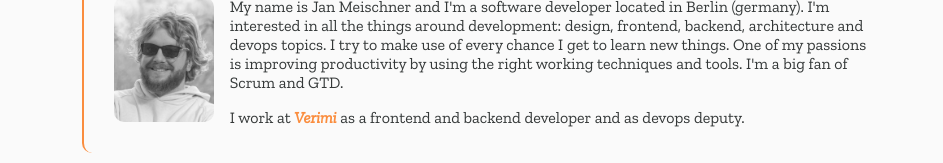
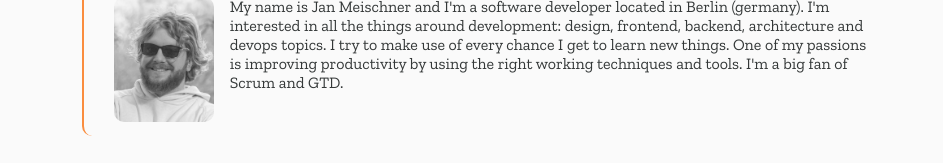
Before and after one commit to jmeischner/archive-jmeischner.github.io, a Gatsby site: page / in a window 1280 px wide. Shown: the part 665-828 px from the top of the page, without its empty margins (208-1151 px from the left). Built offline with nearby package versions, Linux system fonts and the light colour scheme; Gatsby itself is replaced by a stand-in of ours.

Commit message:
Change about me

```diff
--- a/src/components/layout/footer.js
+++ b/src/components/layout/footer.js
@@ -1,15 +1,15 @@
-import React from 'react'
-import styled from 'styled-components'
-
-import Container from 'base/container'
-import Flex from "base/flex"
-
-import H3 from 'typography/h3'
-
-import ProfilePicture from './profilepicture'
 import Github from 'assets/icons/github.svg'
 import LinkedIn from "assets/icons/linkedin.svg"
 import Xing from "assets/icons/xing.svg"
+import Container from 'base/container'
+import Flex from "base/flex"
+import React from 'react'
+import styled from 'styled-components'
+import H3 from 'typography/h3'
+import ProfilePicture from './profilepicture'
+
+
+
 
 const FooterContainer = styled(Flex)`
   margin-top: auto;
@@ -103,11 +103,6 @@ const Footer = () => {
                     to learn new things. One of my passions is improving
                     productivity by using the right working techniques and
                     tools. I'm a big fan of Scrum and GTD.
-                    <p>
-                      I work at{" "}
-                      <a href="https://verimi.de/de">Verimi</a> as a frontend
-                      and backend developer and as devops deputy.
-                    </p>
                   </AboutMeText>
                 </Flex>
               </BottomAboutMeContainer>
```
